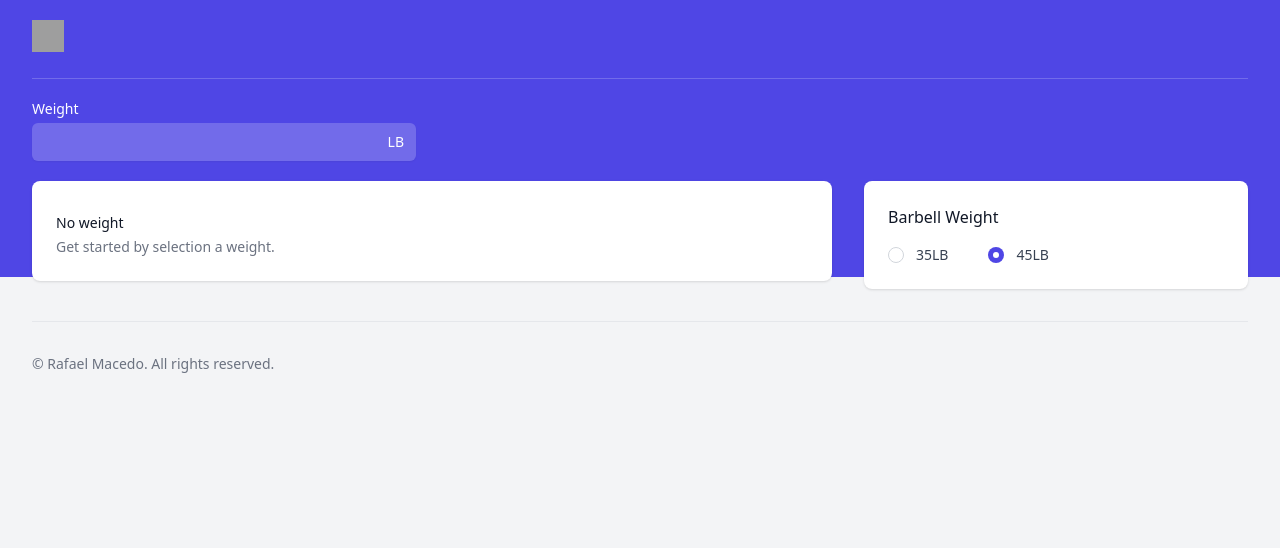
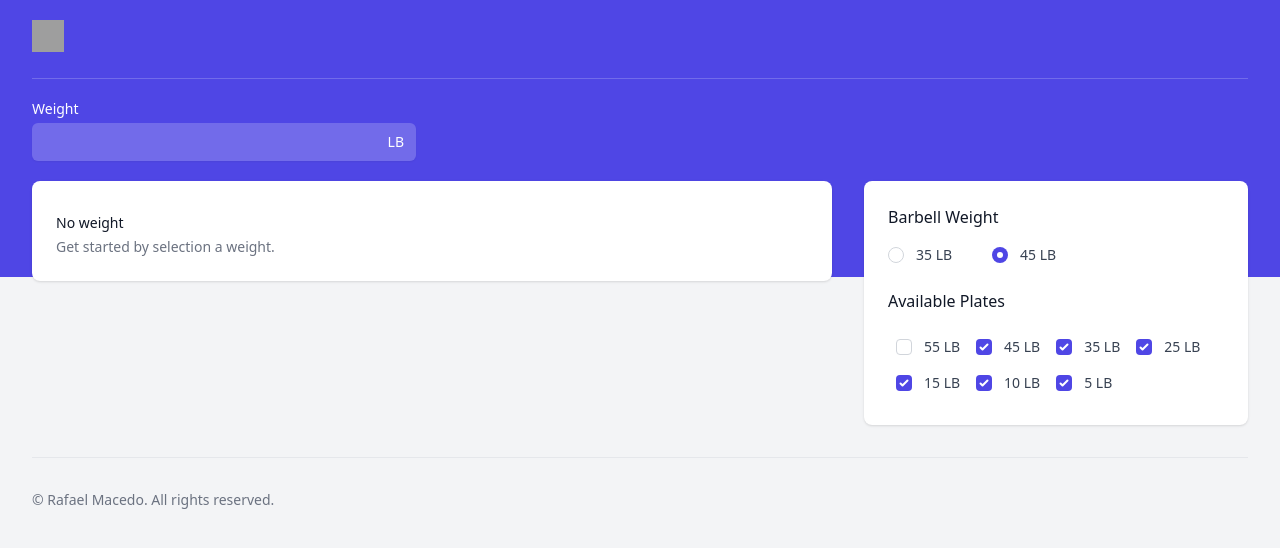
Before and after one commit to macedo/myplatecalculator.app, a Next.js app: page / in a window 1280 px wide. Shown: the top 548 px of the page. Built offline with nearby package versions, Linux system fonts and the light colour scheme; grey boxes are pictures that could not be loaded; a web font is replaced by a local one.

Commit message:
feat: select available plates

```diff
--- a/pages/index.tsx
+++ b/pages/index.tsx
@@ -1,27 +1,53 @@
-import type {  NextPage } from 'next';
+import type { NextPage } from 'next';
 import React, { useEffect, useState } from 'react';
 import Head from 'next/head';
 import Image from 'next/image';
 import Link from 'next/link';
 
 import useLocalStorage from '../src/useLocalStorage';
-import {
-  calculatePlates
-} from '../src/calculatePlates';
+import { classNames } from '../src/utils';
+import { calculatePlates } from '../src/calculatePlates';
 
-const availablePlates: number[][] =  [[45, 10], [35, 10], [25,10], [15, 10], [10, 10], [5, 10]];
+const KEY_AVAILABLE_PLATES = "available_plates";
+const KEY_BARBELL_WEIGHT = "barbell_weight";
 
-const Barbell45: number = 45;
-const Barbell35: number = 35;
+const Barbell35LB: number = 35;
+const Barbell45LB: number = 45;
 
-const barbellWeights = [
-  { id: 'barbell35', value: Barbell35, title: '35LB' },
-  { id: 'barbell45', value: Barbell45, title: '45LB' },
+const Plate55LB: number = 55;
+const Plate45LB: number = 45;
+const Plate35LB: number = 35;
+const Plate25LB: number = 25;
+const Plate15LB: number = 15;
+const Plate10LB: number = 10;
+const Plate5LB: number = 5;
+
+
+const barbellsList = [
+  { name: '35 LB', value: Barbell35LB },
+  { name: '45 LB', value: Barbell45LB }
+];
+const platesList = [
+  { name: '55 LB', value: Plate55LB },
+  { name: '45 LB', value: Plate45LB },
+  { name: '35 LB', value: Plate35LB },
+  { name: '25 LB', value: Plate25LB },
+  { name: '15 LB', value: Plate15LB },
+  { name: '10 LB', value: Plate10LB },
+  { name: '5 LB', value: Plate5LB },
 ];
 
 const Home: NextPage = (): JSX.Element => {
 
-  const [barbellWeight, setBarbellWeight] = useLocalStorage<number>('barbell_weight', Barbell45);
+  const [availablePlates, setAvailablePlates] = useLocalStorage<number[]>(
+    KEY_AVAILABLE_PLATES,
+    [Plate45LB, Plate35LB, Plate25LB, Plate15LB, Plate10LB, Plate5LB]
+  );
+
+  const [barbellWeight, setBarbellWeight] = useLocalStorage<number>(
+    KEY_BARBELL_WEIGHT,
+    Barbell45LB
+  );
 
   const [roundedWeight, setRoundedWeight] = useState<number>();
 
@@ -40,7 +66,7 @@ const Home: NextPage = (): JSX.Element => {
       setRoundedWeight(rWeight);
       setPlatesConfig(pConfig);
     }
-  }, [barbellWeight, weight]);
+  }, [barbellWeight, availablePlates, weight]);
 
   const weightInputHandler = (event: React.ChangeEvent<HTMLInputElement>) => {
     const enteredWeight: number = Number(event.target.value);
@@ -52,12 +78,17 @@ const Home: NextPage = (): JSX.Element => {
     setBarbellWeight(checkedBarbelWeight);
   };
 
-  const hasPlateConfig = (): boolean => {
-    return platesConfig.length > 0;
-  };
+  const platesCheckHandler = (event: React.ChangeEvent<HTMLInputElement>) => {
+    let updatedList: number[] = [...availablePlates];
+    let value: number = Number(event.target.value);
 
-  const classNames = (...classes: string[]): string => {
-    return classes.filter(Boolean).join(' ');
+    if (event.target.checked) {
+      updatedList = [...updatedList, value];
+    } else {
+      updatedList.splice(availablePlates.indexOf(value), 1);
+    }
+
+    setAvailablePlates(updatedList.sort((a, b) => { return  b - a; }));
   };
 
   return (
@@ -132,20 +163,20 @@ const Home: NextPage = (): JSX.Element => {
                 <section aria-labelledby="section-1-title">
                   <div className="rounded-lg bg-white overflow-hidden shadow min-h-full">
                     <div className="p-6">
-                      { hasPlateConfig()
+                      {platesConfig.length > 0
                         ?
                         <>
                           <h3 className="text-lg leading-6 font-medium text-gray-500">~{roundedWeight} LB</h3>
                           <ul role="list" className="mt-3 grid grid-cols-1 gap-5 sm:gap-6 sm:grid-cols-2 lg:grid-cols-6">
-                              {platesConfig.map((plates, i) => (
-                                <li key={plates[0]} className="col-span-1 flex shadow-sm rounded-md">
+                            {platesConfig.map((plates, index) => (
+                              <li key={index} className="col-span-1 flex shadow-sm rounded-md">
                                 <div
                                   className={classNames(
                                     `barbell-${plates[0]}`,
                                     'flex-shrink-0 flex items-center justify-center w-12 text-white text-sm rounded-l-md font-bold'
                                   )}
                                 >
-                                    {`${plates[0]} LB`}
+                                  {plates[0]} LB
                                 </div>
                                 <div className="flex-1 flex items-center justify-between border-t border-r border-b border-gray-200 bg-white rounded-r-md truncate">
                                   <div className="flex-1 px-4 py-2 text-sm truncate">
@@ -171,27 +202,56 @@ const Home: NextPage = (): JSX.Element => {
               <div className="bg-grid grid-cols-1 gap-4">
                 <section aria-labelledby="section-2-title">
                   <div className="rounded-lg bg-white overflow-hidden shadow">
-                    <div className="p-6">
+                    <div className="px-6 pb-6">
+                      <div className="pt-6">
                         <label className="text-base font-medium text-gray-900">Barbell Weight</label>
                         <fieldset className="mt-4">
                           <div className="space-y-4 sm:flex sm:items-center sm:space-y-0 sm:space-x-10">
-                          {barbellWeights.map((bWeight) => (
-                            <div key={bWeight.id} className="flex items-center">
-                              <input id={bWeight.id}
-                                name="barbell-weight"
+                            {barbellsList.map((barbell, index) => (
+                              <div key={index} className="flex items-center">
+                                <input
+                                  id={`barbell-${barbell.value}`}
+                                  name={`barbell-${barbell.value}`}
                                   type="radio"
-                                value={bWeight.value}
-                                defaultChecked={bWeight.value == barbellWeight }
+                                  value={barbell.value}
+                                  checked={barbellWeight === barbell.value}
                                   onChange={barbellWeightInputHandler}
                                   className="focus:ring-indigo-500 h-4 w-4 text-indigo-600 border-gray-300"
                                 />
-                              <label htmlFor={bWeight.id} className="ml-3 block text-sm font-medium text-gray-700">
-                                {bWeight.title}
+                                <label htmlFor={`barbell-${barbell.value}`} className="ml-3 block text-sm font-medium text-gray-700">
+                                  {barbell.name}
                                 </label>
                               </div>
                             ))}
                           </div>
                         </fieldset>
+                      </div>
+
+                      <div className="pt-6">
+                        <label className="text-base font-medium text-gray-900">Available Plates</label>
+                        <fieldset className="flex flex-wrap mt-4">
+                          {platesList.map((plate, index) => (
+                            <div key={index} className="relative flex items-start p-2">
+                              <div className="flex items-center h-5">
+                                <input
+                                  id={`plate-${plate.value}`}
+                                  name={`plate-${plate.value}`}
+                                  value={plate.value}
+                                  type="checkbox"
+                                  defaultChecked={availablePlates.includes(plate.value)}
+                                  onChange={platesCheckHandler}
+                                  className="focus:ring-indigo-500 h-4 w-4 text-indigo-600 border-gray-300 rounded"
+                                />
+                              </div>
+                              <div className="ml-3 text-sm">
+                                <label htmlFor={`plate-${plate.value}`} className="font-medium text-gray-700">
+                                  {plate.name}
+                                </label>
+                              </div>
+                            </div>
+                          ))}
+                        </fieldset>
+                      </div>
                     </div>
                   </div>
                 </section>
--- a/src/calculatePlates.tsx
+++ b/src/calculatePlates.tsx
@@ -1,12 +1,15 @@
-export const calculatePlates: Function = (weight: number, availablePlates: number[][]) => {
-    const [[plate, number], ...rest] = availablePlates;
+export const calculatePlates: Function = (
+    weight: number,
+    availablePlates: number[]
+): number[][] | undefined => {
+    const [plate, ...rest] = availablePlates;
 
     let n = Math.floor(weight / plate);
     if (n % 2 !== 0) n -= 1;
 
     if (rest.length === 0) {
         if (weight === 0) return [[plate, 0]];
-        if ((weight % plate) > 0 || (weight * number) < weight ) return [];
+        if ((weight % plate) > 0 ) return;
 
         n = Math.floor(weight / plate);
         if (n % 2 !== 0) n += 1;
@@ -14,8 +17,7 @@ export const calculatePlates: Function = (weight: number, availablePlates: numbe
         return [[plate, n]];
     }
 
-    const count = Math.min(number, n);
-    for (let i = count; i >= 0; i-=2) {
+    for (let i = n; i >= 0; i-=2) {
         let result = calculatePlates(weight - i * plate, rest);
         if (result) {
             return [[plate, i], ...result];
--- /dev/null
+++ b/src/utils.tsx
@@ -0,0 +1,3 @@
+export const classNames = (...classes: string[]): string => {
+    return classes.filter(Boolean).join(' ');
+};
--- a/styles/globals.css
+++ b/styles/globals.css
@@ -6,6 +6,10 @@ input[type=number]::-webkit-inner-spin-button,
 input[type=number]::-webkit-outer-spin-button {
   -webkit-appearance: none;
   margin: 0;
+}
+
+.barbell-55 {
+  background-color: #DC2626;
 }
 
 .barbell-45 {
```
Lines whose indentation alone changed are shown as unchanged.
